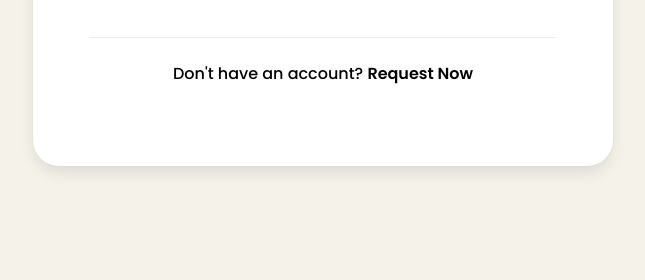
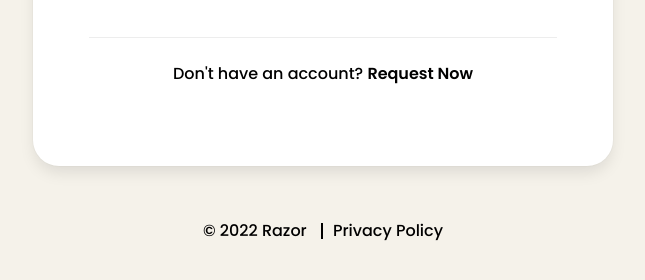
Before and after one commit to React-Ruler/Razor-Login-Page, a plain HTML site: page index.html in a window 1280 px wide. Shown: the part 898-1178 px from the top of the page, without its empty margins (317-962 px from the left). Before the commit the page ends 1112 px from the top, so only its background shows below. Drawn offline with Linux system fonts and the light colour scheme.

Commit message:
Add files via upload

```diff
--- a/index.html
+++ b/index.html
@@ -123,5 +123,12 @@
         </div>
       </div>
     </section>
+    <footer class="footer">
+      <div class="content has-text-centered">
+        <p class="copyrights">
+          &copy; 2022 Razor <a href="#">privacy policy</a>
+        </p>
+      </div>
+    </footer>
   </body>
 </html>
--- a/sass/style.scss
+++ b/sass/style.scss
@@ -46,6 +46,7 @@ p.subtitle {
 
 form {
   margin-bottom: 40px !important;
+
   input {
     font-family: $poppins !important;
     font-size: 16px !important;
@@ -65,6 +66,7 @@ form {
       font-family: $poppins !important;
     }
   }
+
   a {
     display: block;
     margin-top: 28px;
@@ -79,6 +81,7 @@ form {
       text-transform: capitalize;
     }
   }
+
   #button {
     width: 100%;
   }
@@ -105,9 +108,11 @@ form {
     top: 50%;
     transform: translate(0, -50%);
   }
+
   &::before {
     left: 0;
   }
+
   &::after {
     right: 0;
   }
@@ -167,6 +172,7 @@ h1.text-logo a {
   text-align: center !important;
   display: grid !important;
 }
+
 .card-footer {
   display: grid !important;
 
@@ -185,12 +191,39 @@ h1.text-logo a {
       text-transform: capitalize;
     }
   }
+
   a {
     font-family: $poppins;
     font-weight: 600;
     color: $dark-00;
     text-transform: capitalize;
     text-decoration: none;
+  }
+}
+
+.footer {
+  background-color: $light-01 !important;
+  padding-top: 5px !important;
+  padding-left: 0 !important;
+  padding-bottom: 40px !important;
+  padding-right: 0px !important;
+
+  p.copyrights {
+    font-family: $poppins;
+    font-size: 16px;
+    font-weight: 500;
+    color: $dark-00;
+  }
+
+  a {
+    display: inline-block;
+    text-decoration: none;
+    color: $dark-00;
+    text-transform: capitalize;
+    padding-left: 10px;
+    margin-left: 10px;
+    border-left: 2px solid $dark-00;
+    line-height: 16px;
   }
 }
 
```
Also changed, not shown: dist/style.css, 1 other file.
